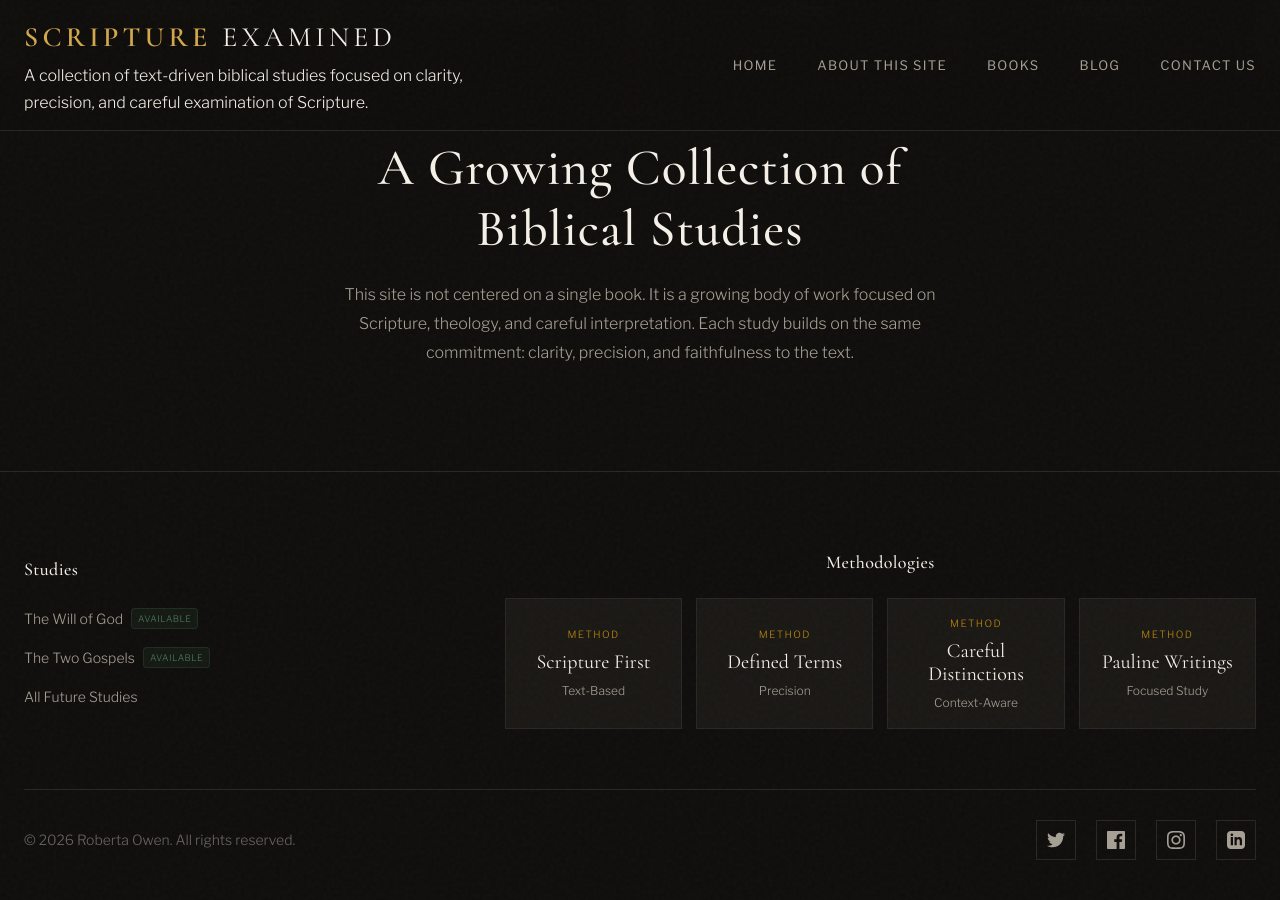
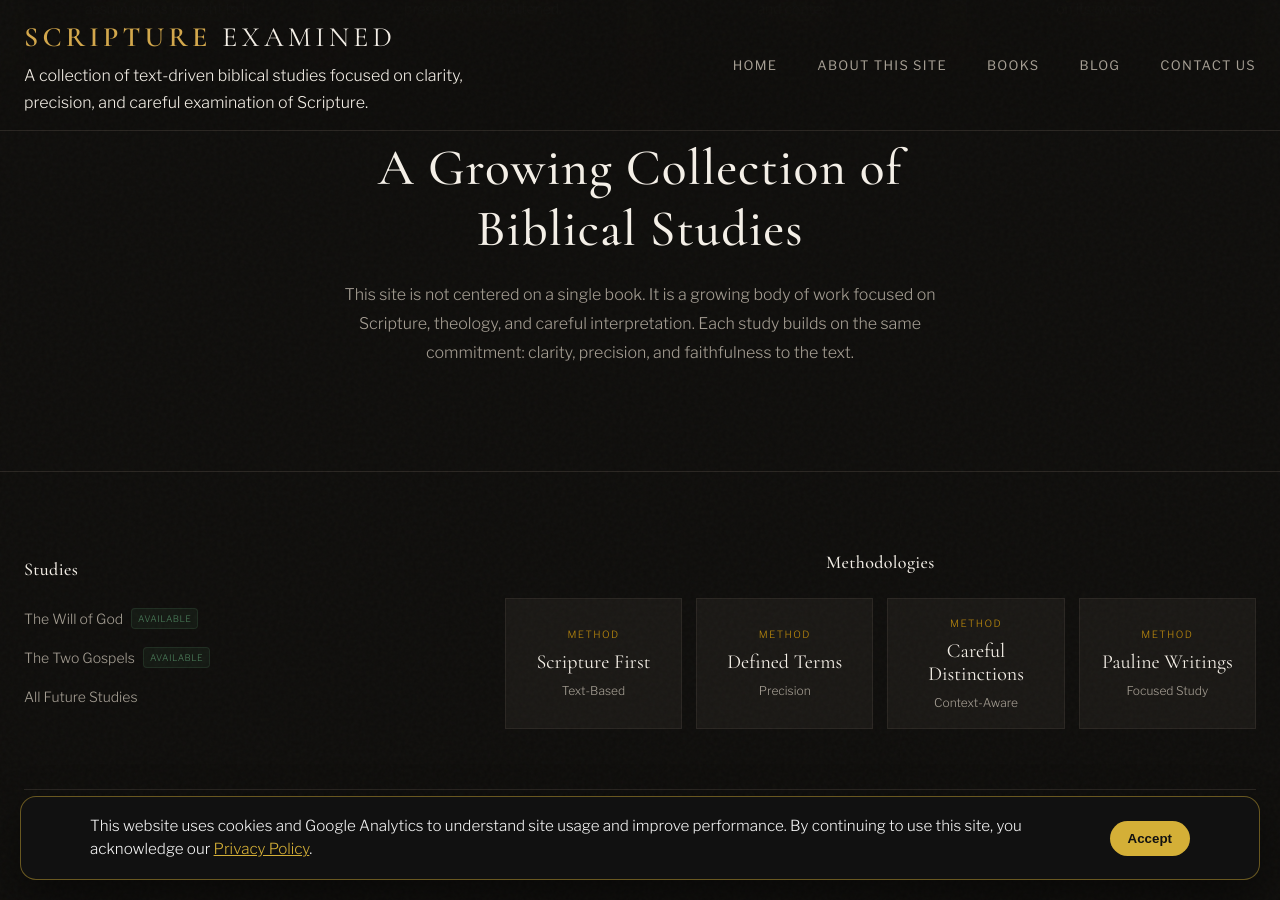
Before and after one commit to ScriptureExamined/PaulineEpistles, a Jekyll site: the page built from index.html, in a window 1280 px wide and 900 px high, scrolled down 1477 px. Built offline with Jekyll 4.4.1, drawn with Linux system fonts in a browser that asks for light colours.

Commit message:
Update default.html

```diff
--- a/_layouts/default.html
+++ b/_layouts/default.html
@@ -225,6 +225,8 @@ layout: none
             reserved.
           </p>
 
+          <a href="{{ '/legal/' | relative_url }}">Privacy Policy & Terms</a>
+
           <div class="footer-socials">
             <a
               href="https://x.com/"
@@ -358,5 +360,41 @@ layout: none
     {% if page.load_web3forms %}
     <script src="https://web3forms.com/client/script.js" async defer></script>
     {% endif %}
+
+    <div
+      id="cookieNotice"
+      class="cookie-notice"
+      role="dialog"
+      aria-live="polite"
+    >
+      <div class="cookie-notice-inner">
+        <p>
+          This website uses cookies and Google Analytics to understand site
+          usage and improve performance. By continuing to use this site, you
+          acknowledge our
+          <a href="{{ '/legal/' | relative_url }}">Privacy Policy</a>.
+        </p>
+
+        <button id="cookieAccept" class="cookie-button" type="button">
+          Accept
+        </button>
+      </div>
+    </div>
+
+    <script>
+      document.addEventListener("DOMContentLoaded", function () {
+        const notice = document.getElementById("cookieNotice");
+        const accept = document.getElementById("cookieAccept");
+
+        if (!localStorage.getItem("cookieNoticeAccepted")) {
+          notice.classList.add("show");
+        }
+
+        accept.addEventListener("click", function () {
+          localStorage.setItem("cookieNoticeAccepted", "true");
+          notice.classList.remove("show");
+        });
+      });
+    </script>
   </body>
 </html>
```
